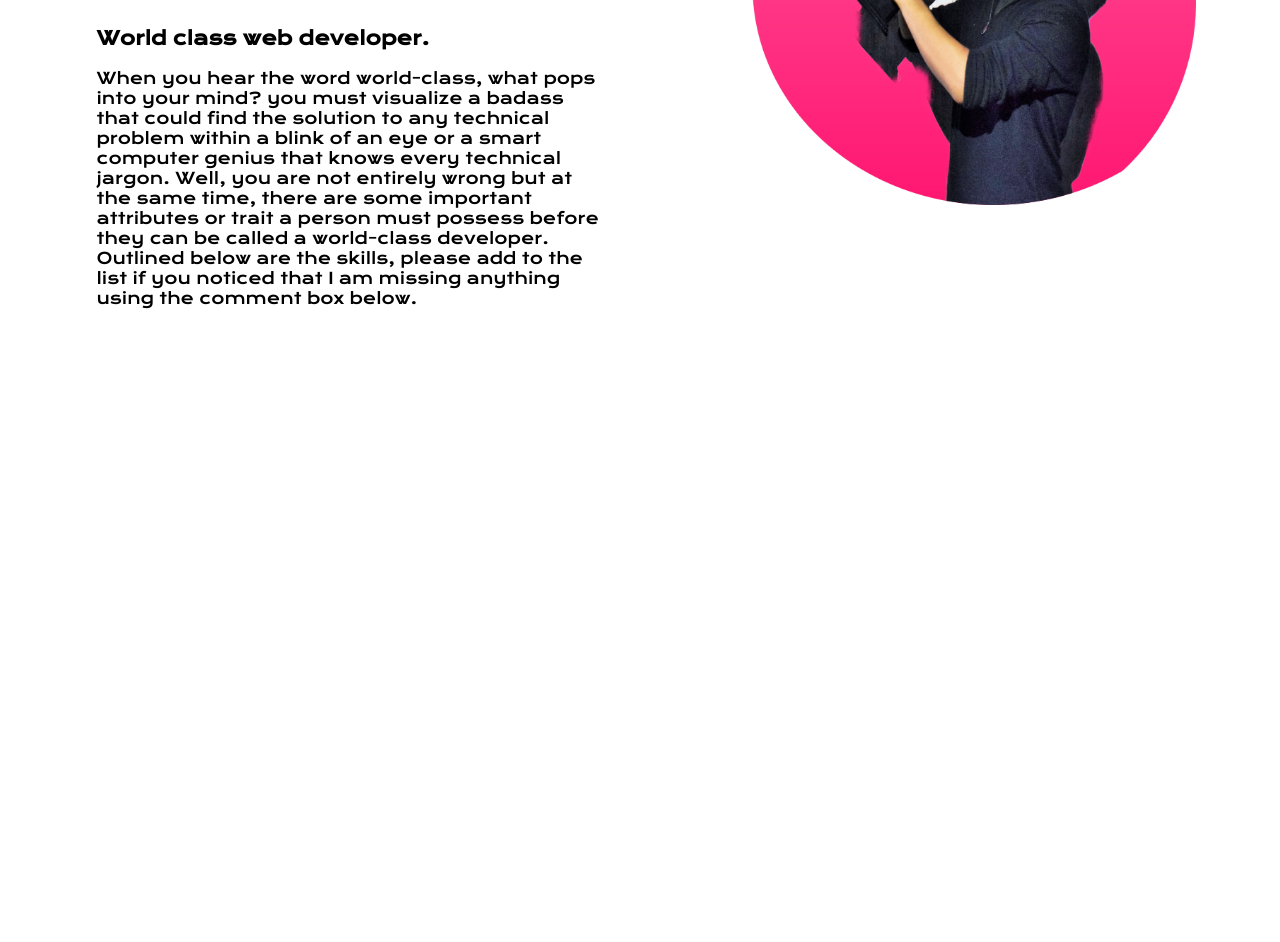
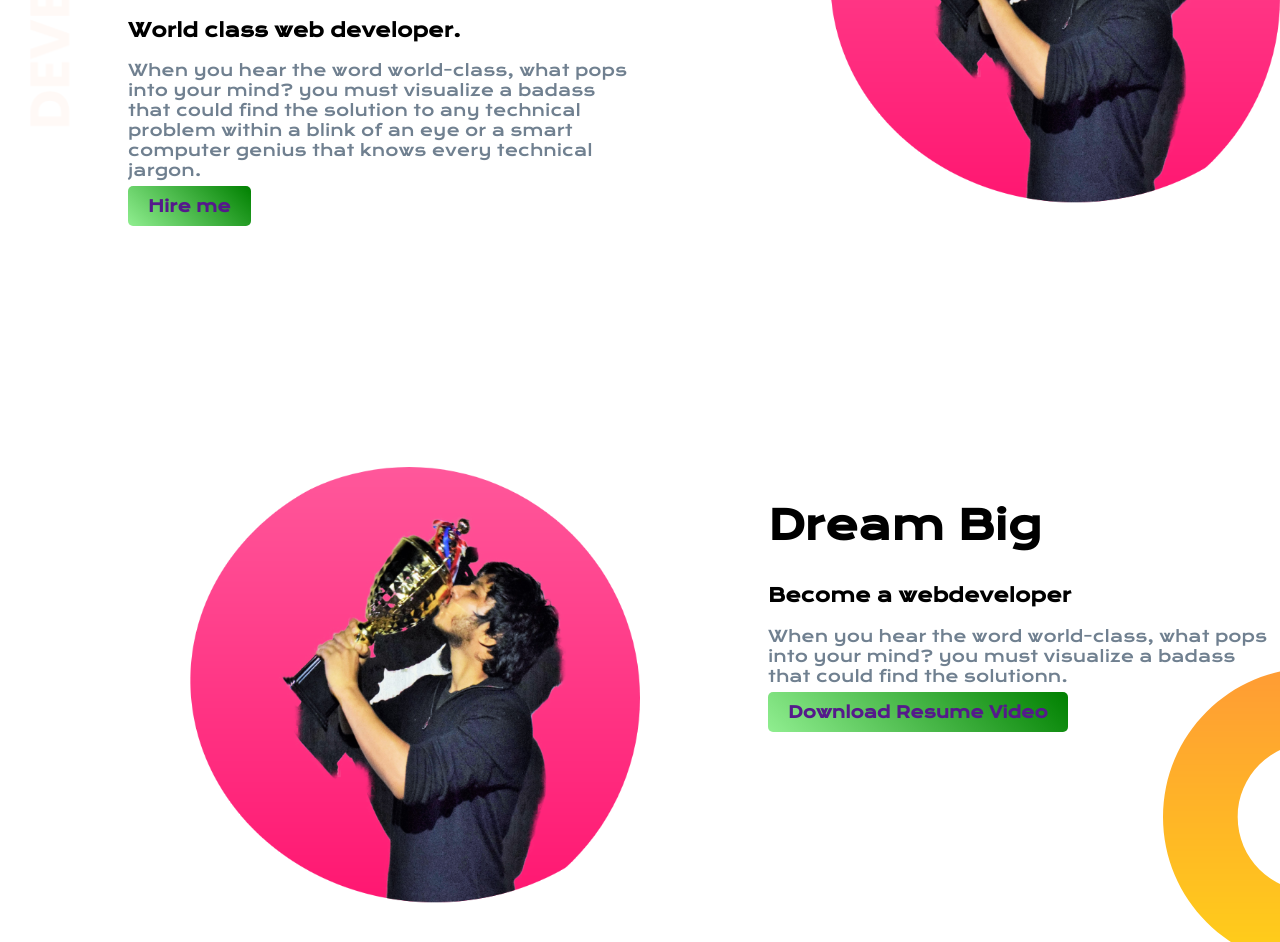
Before and after one commit to Amin-srk/first-webport, a plain HTML site: page index.html in a window 1280 px wide. Shown: the part 233-1175 px from the top of the page. Before the commit the page ends 800 px from the top, so only its background shows below. Drawn offline with nearby package versions, Linux system fonts and the light colour scheme.

Commit message:
second change

```diff
--- a/index.html
+++ b/index.html
@@ -10,12 +10,13 @@
     <link rel="stylesheet" href="style.css">
 </head>
 <body>
-   <section>
+   <section class="top-banner">
        <div class="half-width">
         <h1>Welcome to  </h1>
         <h1> <span class="myname"> Amin's </span> world!</h1>
         <h3>World class web developer.</h3>
-        <p>When you hear the word world-class, what pops into your mind? you must visualize a badass that could find the solution to any technical problem within a blink of an eye or a smart computer genius that knows every technical jargon. Well, you are not entirely wrong but at the same time, there are some important attributes or trait a person must possess before they can be called a world-class developer. Outlined below are the skills, please add to the list if you noticed that I am missing anything using the comment box below.</p>
+        <p>When you hear the word world-class, what pops into your mind? you must visualize a badass that could find the solution to any technical problem within a blink of an eye or a smart computer genius that knows every technical jargon.  </p>
+        <a href="" class="link-button">Hire me</a>
        </div>
 
        <div class="half-width">
@@ -23,5 +24,22 @@
        </div>
    </section>
 
+   <!-- Dream section start-->
+<section class="dream-area">
+    <div class="half-width"><img src="images/amin.png" alt=""></div>
+    <div class="half-width">
+        <h2>Dream Big</h2>
+        <h3>Become a webdeveloper</h3>
+
+            <p>When you hear the word world-class, what pops into your mind? you must visualize a badass that could find the solutionn.  </p>
+            <a href="" class="link-button">Download Resume  Video</a>
+    </div>
+
+
+</section>
+
+
+
+
 </body>
 </html>
--- a/style.css
+++ b/style.css
@@ -1,8 +1,27 @@
 body{
     font-family: 'Krona One', sans-serif;
+    margin: 0px;
 }
 h1{
     font-size: 50px;
+}
+h2{
+    font-size: 40px;
+
+}
+p{
+    color: slategrey;
+}
+section{
+    height: 500px;
+  padding-bottom: 200px;
+}
+h1{
+    font-size: 50px;
+}
+.top-banner{
+background-image: url(images/top-banner.png);
+background-repeat: no-repeat;
 }
 .myname{
     color: orange;
@@ -10,9 +29,23 @@ h1{
 .half-width{
     width: 40%;
     float: left;
-    padding-left: 2%;
+    padding-left: 5%;
     margin-left: 5%;
 }
 .half-width img{
     width: 100%;
 }
+
+.link-button{
+    text-decoration: none;
+background-image: linear-gradient(45deg, lightgreen, green);
+    padding: 10px 20px;
+    border-radius: 5px;
+    font-weight: 600;
+}
+
+.dream-area{
+    background-image: url(images/dream-bg.png);
+    background-repeat: no-repeat;
+    background-position: right;
+}
```
